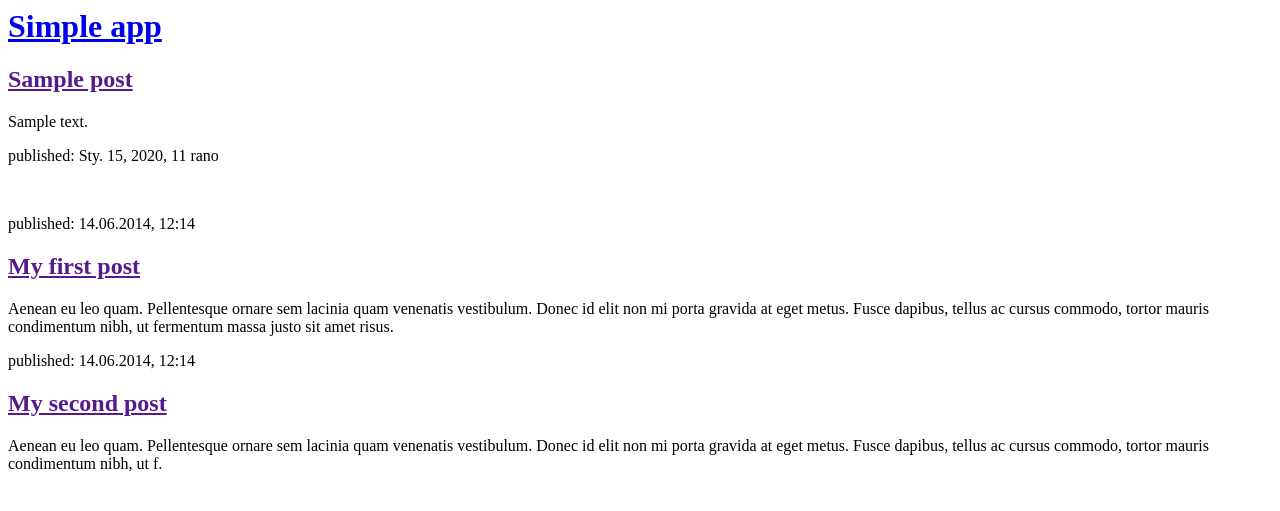
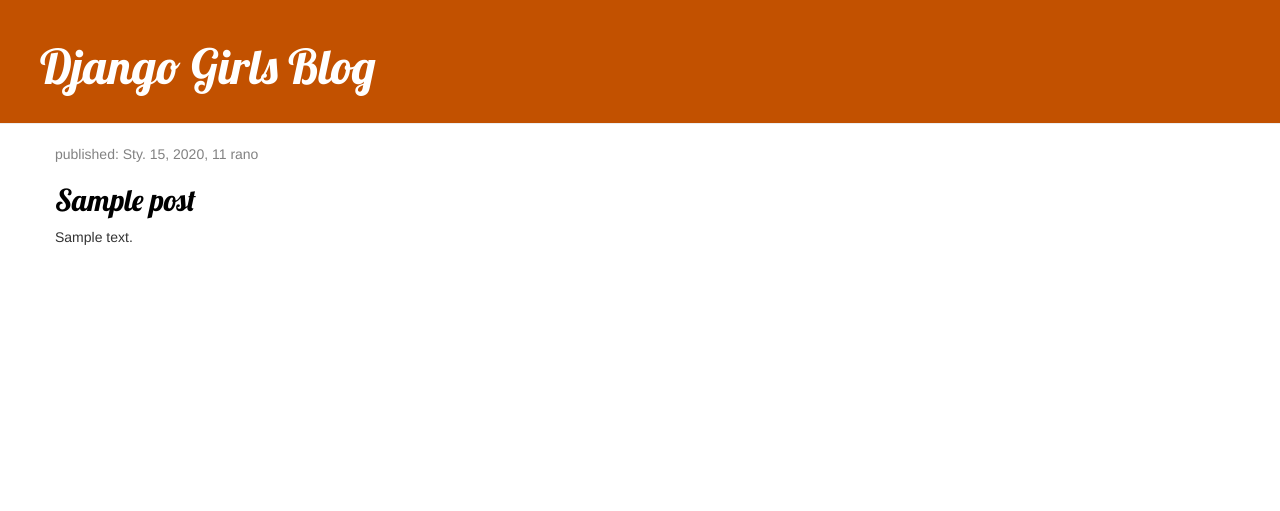
Before and after one commit to Eleazaruss/simple_server, a Django app: page / in a window 1280 px wide. Shown: the top 511 px of the page. Run offline with Django 3.2, Linux system fonts and the light colour scheme; tables that the repository leaves empty hold one stand-in row (values such as "Sample post"); some libraries are stand-ins or nearby versions.

Commit message:
css, base template

```diff
--- /dev/null
+++ b/simple_app/static/css/simple_app.css
@@ -0,0 +1,46 @@
+.page-header {
+    background-color: #C25100;
+    margin-top: 0;
+    padding: 20px 20px 20px 40px;
+}
+
+.page-header h1, .page-header h1 a, .page-header h1 a:visited, .page-header h1 a:active {
+    color: #ffffff;
+    font-size: 36pt;
+    text-decoration: none;
+}
+
+.content {
+    margin-left: 40px;
+}
+
+h1, h2, h3, h4 {
+    font-family: 'Lobster', cursive;
+}
+
+.date {
+    color: #828282;
+}
+
+.save {
+    float: right;
+}
+
+.post-form textarea, .post-form input {
+    width: 100%;
+}
+
+.top-menu, .top-menu:hover, .top-menu:visited {
+    color: #ffffff;
+    float: right;
+    font-size: 26pt;
+    margin-right: 20px;
+}
+
+.post {
+    margin-bottom: 70px;
+}
+
+.post h2 a, .post h1 a:visited {
+    color: #000000;
+}
--- /dev/null
+++ b/simple_app/templates/simple_app/base.html
@@ -0,0 +1,23 @@
+{% load static %}
+<html>
+    <link rel="stylesheet" href="//maxcdn.bootstrapcdn.com/bootstrap/3.2.0/css/bootstrap.min.css">
+    <link rel="stylesheet" href="//maxcdn.bootstrapcdn.com/bootstrap/3.2.0/css/bootstrap-theme.min.css">
+    <link href="//fonts.googleapis.com/css?family=Lobster&subset=latin,latin-ext" rel="stylesheet" type="text/css">
+    <link rel="stylesheet" href="{% static 'css/simple_app.css' %}">
+    <head>
+        <title>Simple app</title>
+    </head>
+    <body>
+        <div class="page-header">
+            <h1><a href="/">Django Girls Blog</a></h1>
+        </div>
+        <div class="content container">
+            <div class="row">
+                <div class="col-md-8">
+                {% block content %}
+                {% endblock %}
+                </div>
+            </div>
+        </div>
+    </body>
+</html>
--- a/simple_app/templates/simple_app/post_list.html
+++ b/simple_app/templates/simple_app/post_list.html
@@ -1,31 +1,14 @@
-<html>
-    <head>
-        <title>Simple app</title>
-    </head>
-    <body>
-        <div>
-            <h1><a href="/">Simple app</a></h1>
+
+{% extends 'simple_app/base.html' %}
+
+{% block content %}
+    {% for post in posts %}
+        <div class="post">
+            <div class="date">
+                <p>published: {{ post.published_date }}</p>
+            </div>
+            <h2><a href="">{{ post.title }}</a></h2>
+            <p>{{ post.text|linebreaksbr }}</p>
         </div>
-
-        {% for post in posts %}
-        <div>
-            <h2><a href="">{{ post.title }}</a></h2>
-            <p>{{ post.text | linebreaksbr }}</p>
-            <p>published: {{ post.published_date }}</p>
-        </br>
-        </div>
-        {% endfor %}
-
-        <div>
-            <p>published: 14.06.2014, 12:14</p>
-            <h2><a href="">My first post</a></h2>
-            <p>Aenean eu leo quam. Pellentesque ornare sem lacinia quam venenatis vestibulum. Donec id elit non mi porta gravida at eget metus. Fusce dapibus, tellus ac cursus commodo, tortor mauris condimentum nibh, ut fermentum massa justo sit amet risus.</p>
-        </div>
-
-        <div>
-            <p>published: 14.06.2014, 12:14</p>
-            <h2><a href="">My second post</a></h2>
-            <p>Aenean eu leo quam. Pellentesque ornare sem lacinia quam venenatis vestibulum. Donec id elit non mi porta gravida at eget metus. Fusce dapibus, tellus ac cursus commodo, tortor mauris condimentum nibh, ut f.</p>
-        </div>
-    </body>
-</html>
+    {% endfor %}
+{% endblock %}
```
